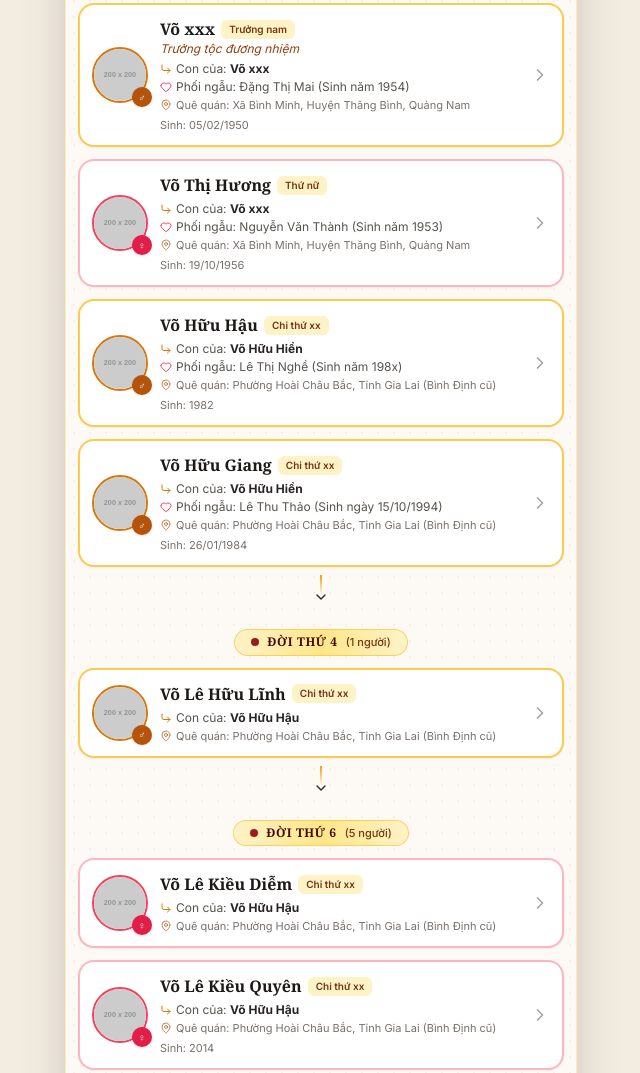
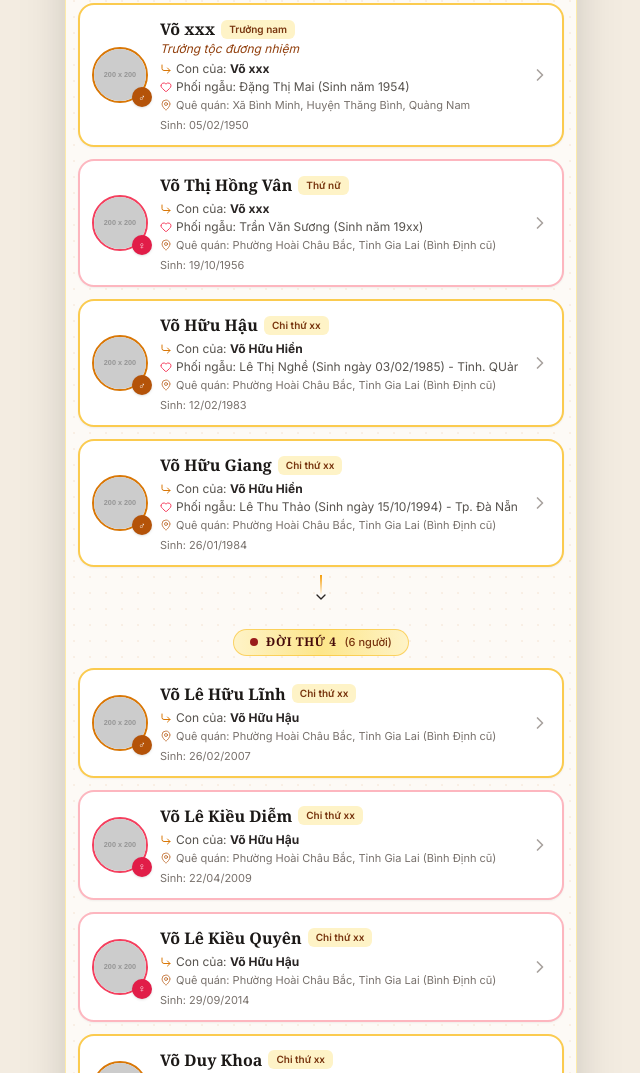
Before and after one commit to Giaphadongho/Binh-Dinh, a plain HTML site: page index.html in a window 1280 px wide. Shown: the part 1063-2136 px from the top of the page, without its empty margins (319-959 px from the left). Drawn offline with nearby package versions, Linux system fonts and the light colour scheme; placeholder pictures from the web are drawn by us.

Commit message:
Update index.html

```diff
--- a/index.html
+++ b/index.html
@@ -729,7 +729,7 @@
                 },
                 {
                     id: 'm5',
-                    name: 'Võ Thị Hương',
+                    name: 'Võ Thị Hồng Vân',
                     alias: '',
                     gender: 'female',
                     generation: 3,
@@ -737,12 +737,12 @@
                     order: 'Thứ nữ',
                     parentId: 'm2',
                     branch: 'Chi Trưởng',
-                    spouse: 'Nguyễn Văn Thành (Sinh năm 1953)',
-                    birthplace: 'Hòa Vang, Đà Nẵng',
-                    hometown: 'Xã Bình Minh, Huyện Thăng Bình, Quảng Nam',
+                    spouse: 'Trần Văn Sương (Sinh năm 19xx)',
+                    birthplace: '',
+                    hometown: 'Phường Hoài Châu Bắc, Tỉnh Gia Lai (Bình Định cũ)',
                     ethnicity: 'Kinh',
-                    religion: 'Phật giáo',
-                    address: 'Quận 3, TP. Hồ Chí Minh',
+                    religion: 'Không',
+                    address: 'Phường Hoài Châu Bắc, Tỉnh Gia Lai (Bình Định cũ)',
                     birth: '19/10/1956',
                     status: 'alive',
                     deathDate: '',
@@ -764,20 +764,20 @@
                     order: 'Chi thứ xx',
                     parentId: 'm3',
                     branch: 'Trưởng Nam',
-                    spouse: 'Lê Thị Nghề (Sinh năm 198x)',
+                    spouse: 'Lê Thị Nghề (Sinh ngày 03/02/1985) - Tỉnh. QUảng Ngãi',
                     birthplace: 'Phường Hoài Châu Bắc, Tỉnh Gia Lai (Bình Định cũ)',
                     hometown: 'Phường Hoài Châu Bắc, Tỉnh Gia Lai (Bình Định cũ)',
                     ethnicity: 'Kinh',
                     religion: 'Không',
                     address: 'Phường Hoài Châu Bắc, Tỉnh Gia Lai (Bình Định cũ)',
-                    birth: '1982',
+                    birth: '12/02/1983',
                     status: 'alive',
                     deathDate: '',
                     death: '',
                     burial: '',
                     burialMap: '',
                     job: 'Tự do',
-                    phone: '',
+                    phone: '0398.620.661',
                     bio: 'Tham gia thiết kế Nhà thờ họ và quản lý kỹ thuật website gia phả dòng họ.',
                     avatar: 'https://placehold.co/200x200/047857/ffffff?text=Anh+Nam'
                 },
@@ -791,7 +791,7 @@
                     order: 'Chi thứ xx',
                     parentId: 'm3',
                     branch: 'Út Nam',
-                    spouse: 'Lê Thu Thảo (Sinh ngày 15/10/1994)',
+                    spouse: 'Lê Thu Thảo (Sinh ngày 15/10/1994) - Tp. Đà Nẵng',
                     birthplace: 'Phường Hoài Châu Bắc, Tỉnh Gia Lai (Bình Định cũ)',
                     hometown: 'Phường Hoài Châu Bắc, Tỉnh Gia Lai (Bình Định cũ)',
                     ethnicity: 'Kinh',
@@ -824,14 +824,14 @@
                     ethnicity: 'Kinh',
                     religion: 'Không',
                     address: 'Phường Hoài Châu Bắc, Tỉnh Gia Lai (Bình Định cũ)',
-                    birth: '',
+                    birth: '26/02/2007',
                     status: 'alive',
                     deathDate: '',
                     death: '',
                     burial: '',
                     burialMap: '',
                     job: 'Sinh viên',
-                    phone: '',
+                    phone: '0354.602.033',
                     bio: 'Luôn hướng về cội nguồn, đóng góp, giúp đỡ các thành viên của dòng họ.',
                     avatar: 'https://placehold.co/200x200/047857/ffffff?text=Anh+Nam'
                 },
@@ -840,7 +840,7 @@
                     name: 'Võ Lê Kiều Diễm',
                     alias: '',
                     gender: 'female',
-                    generation: 6,
+                    generation: 4,
                     relationType: 'Gốc',
                     order: 'Chi thứ xx',
                     parentId: 'm7',
@@ -851,14 +851,14 @@
                     ethnicity: 'Kinh',
                     religion: 'Không',
                     address: 'Phường Hoài Châu Bắc, Tỉnh Gia Lai (Bình Định cũ)',
-                    birth: '',
+                    birth: '22/04/2009',
                     status: 'alive',
                     deathDate: '',
                     death: '',
                     burial: '',
                     burialMap: '',
                     job: 'Sinh viên',
-                    phone: '',
+                    phone: '0794.773.597',
                     bio: 'Luôn hướng về cội nguồn, đóng góp, giúp đỡ các thành viên của dòng họ.',
                     avatar: 'https://placehold.co/200x200/047857/ffffff?text=Anh+Nam'
                 },
@@ -867,7 +867,7 @@
                     name: 'Võ Lê Kiều Quyên',
                     alias: '',
                     gender: 'female',
-                    generation: 6,
+                    generation: 4,
                     relationType: 'Gốc',
                     order: 'Chi thứ xx',
                     parentId: 'm7',
@@ -878,14 +878,14 @@
                     ethnicity: 'Kinh',
                     religion: 'Không',
                     address: 'Phường Hoài Châu Bắc, Tỉnh Gia Lai (Bình Định cũ)',
-                    birth: '2014',
+                    birth: '29/09/2014',
                     status: 'alive',
                     deathDate: '',
                     death: '',
                     burial: '',
                     burialMap: '',
                     job: 'Học sinh',
-                    phone: '',
+                    phone: '0977.926.154',
                     bio: 'Luôn hướng về cội nguồn, đóng góp, giúp đỡ các thành viên của dòng họ.',
                     avatar: 'https://placehold.co/200x200/047857/ffffff?text=Anh+Nam'
                 },
@@ -894,7 +894,7 @@
                     name: 'Võ Duy Khoa',
                     alias: '',
                     gender: 'male',
-                    generation: 6,
+                    generation: 4,
                     relationType: 'Gốc',
                     order: 'Chi thứ xx',
                     parentId: 'm8',
@@ -921,8 +921,8 @@
                     name: 'Hắc Bảo Ân',
                     alias: '',
                     gender: 'female',
-                    generation: 6,
-                    relationType: 'Con nuôi',
+                    generation: 4,
+                    relationType: 'Con',
                     order: 'Chi thứ xx',
                     parentId: 'm8',
                     branch: '',
@@ -948,7 +948,7 @@
                     name: 'Võ Duy Anh',
                     alias: '',
                     gender: 'male',
-                    generation: 6,
+                    generation: 4,
                     relationType: 'Gốc',
                     order: 'Chi thứ xx',
                     parentId: 'm8',
```
